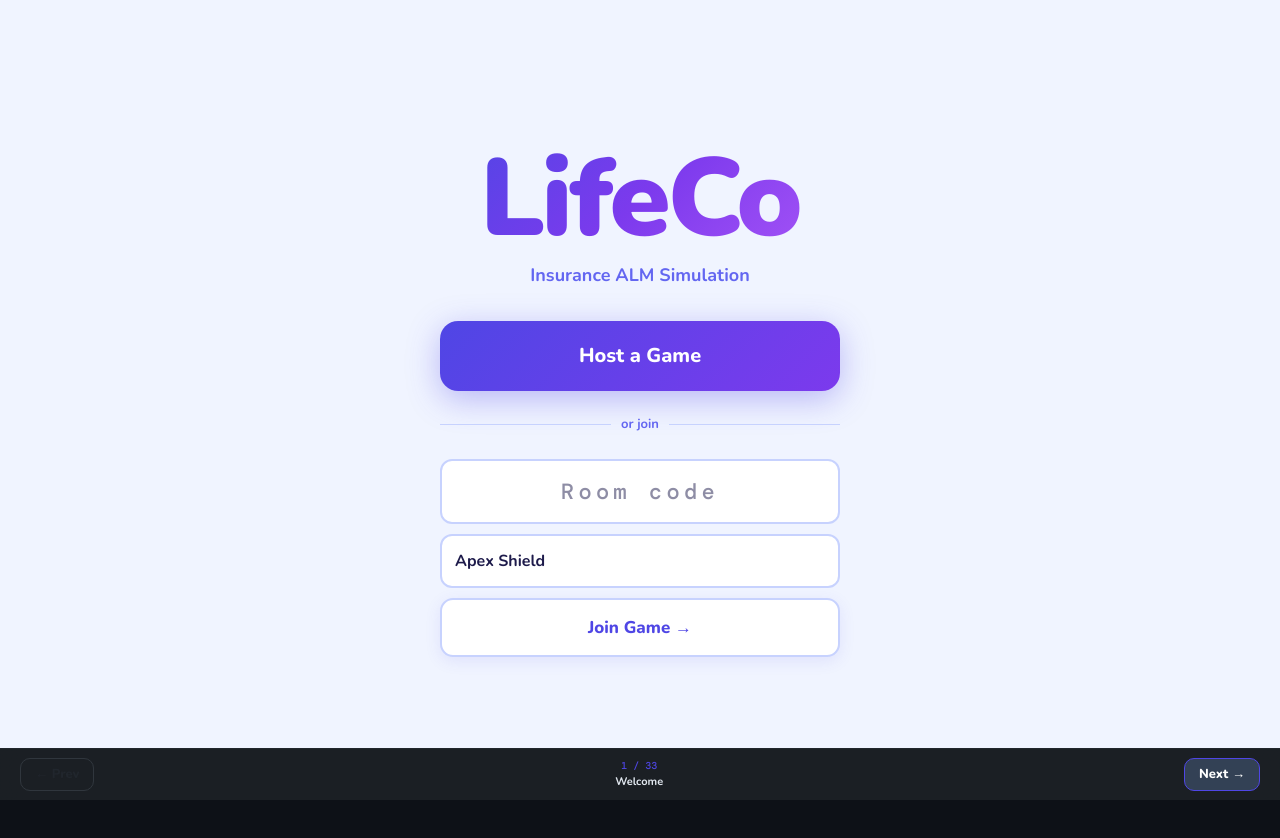
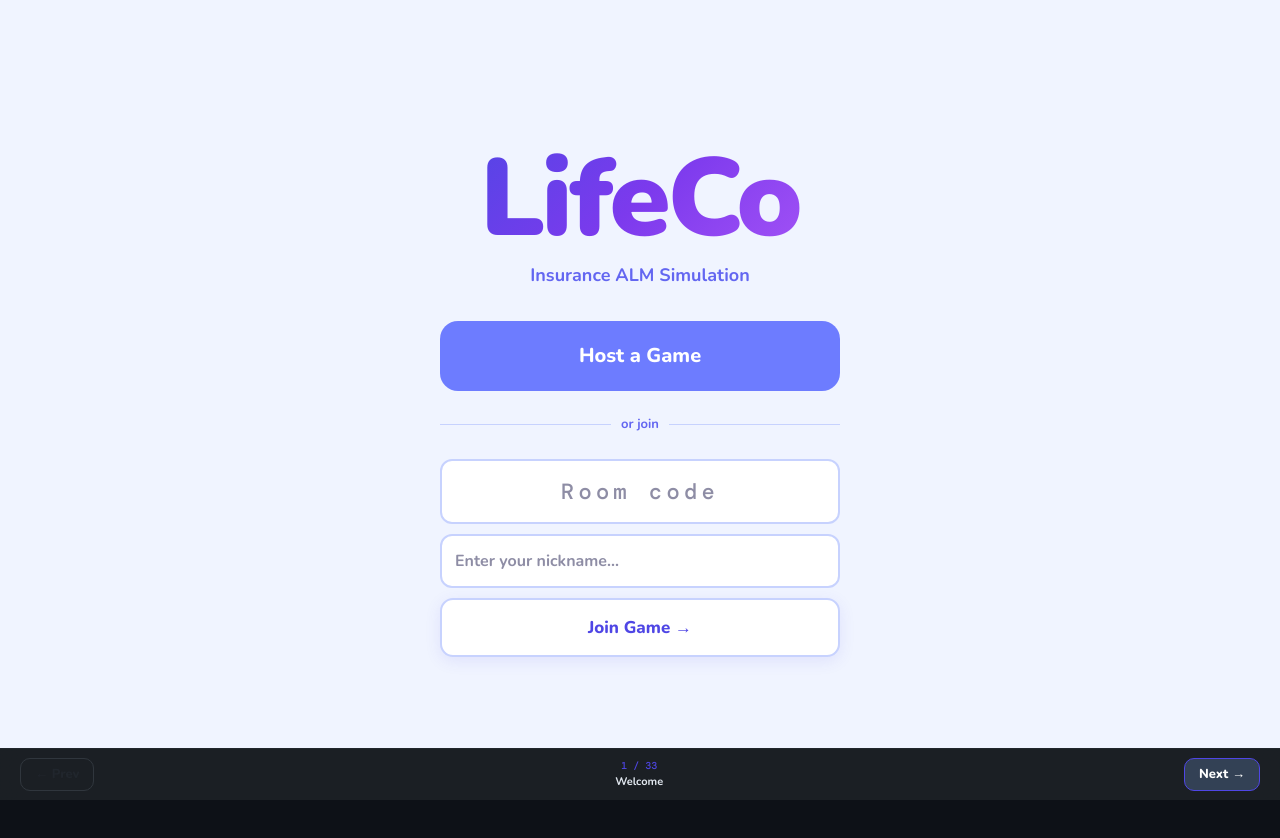
Before and after one commit to LeahForton/Game-for-Ameritas, a React (Vite) app: page / in a window 1280 px wide. Shown: the top 838 px of the page. Built offline with nearby package versions, Linux system fonts and the light colour scheme.

Commit message:
update 5

```diff
--- /dev/null
+++ b/api/kv/start.ts
@@ -0,0 +1,28 @@
+import { redis, errorResponse, jsonResponse, roomKey } from "./utils";
+
+export const config = { runtime: "edge" };
+
+export default async function handler(req: Request) {
+  if (req.method !== "POST") {
+    return errorResponse("Method not allowed", 405);
+  }
+
+  const body = await req.json().catch(() => null);
+  const code = String(body?.code ?? "").trim().toUpperCase().replace(/[^A-Z]/g, "").slice(0, 4);
+  if (!code) {
+    return errorResponse("Missing room code", 400);
+  }
+
+  const key = roomKey(code);
+  const room = await redis.get(key);
+  if (!room) {
+    return errorResponse("Room not found", 404);
+  }
+
+  await redis.set(key, {
+    ...(room as Record<string, unknown>),
+    status: "started",
+  });
+
+  return jsonResponse({ success: true, code });
+}
--- a/src/app/App.tsx
+++ b/src/app/App.tsx
@@ -427,7 +427,7 @@ const ErrorOverlay = ({message,onClose}:{message:string;onClose:()=>void}) => (
 
 const HomeScreen = ({onHost,onJoin,isBusy,roleLocked}:{onHost:(name:string)=>void;onJoin:(code:string,name:string)=>void;isBusy:boolean;roleLocked:boolean}) => {
   const [code,setCode]=useState("");
-  const [name,setName]=useState("Apex Shield");
+  const [name,setName]=useState("");
   return (
     <div style={{minHeight:"100vh",background:"#f0f4ff",display:"flex",flexDirection:"column",
       alignItems:"center",justifyContent:"center",padding:"40px 24px",fontFamily:F}}>
@@ -441,13 +441,13 @@ const HomeScreen = ({onHost,onJoin,isBusy,roleLocked}:{onHost:(name:string)=>voi
           Insurance ALM Simulation
         </p>
 
-<button onClick={()=>!isBusy&&!roleLocked&&onHost(name.trim()||"Apex Shield")} disabled={isBusy || roleLocked} style={{
+<button onClick={()=>!isBusy&&!roleLocked&&name.trim()&&onHost(name.trim())} disabled={isBusy || roleLocked || !name.trim()} style={{
             fontFamily:F,fontWeight:800,fontSize:"20px",padding:"20px 0",borderRadius:"18px",
-            border:"none",cursor:isBusy || roleLocked?"not-allowed":"pointer",width:"100%",
-            background:isBusy || roleLocked?"#6d7cff":"linear-gradient(135deg,#4f46e5,#7c3aed)",color:"#fff",
-            boxShadow:isBusy || roleLocked?"none":"0 8px 32px rgba(79,70,229,.35)",marginBottom:"24px",
+            border:"none",cursor:isBusy || roleLocked || !name.trim()?"not-allowed":"pointer",width:"100%",
+            background:isBusy || roleLocked || !name.trim()?"#6d7cff":"linear-gradient(135deg,#4f46e5,#7c3aed)",color:"#fff",
+            boxShadow:isBusy || roleLocked || !name.trim()?"none":"0 8px 32px rgba(79,70,229,.35)",marginBottom:"24px",
             transition:"transform .15s"}}
-            onMouseEnter={e=>{if(!isBusy && !roleLocked)(e.currentTarget as HTMLElement).style.transform="translateY(-2px)"}}
+            onMouseEnter={e=>{if(!isBusy && !roleLocked && name.trim())(e.currentTarget as HTMLElement).style.transform="translateY(-2px)"}}
           onMouseLeave={e=>{(e.currentTarget as HTMLElement).style.transform=""}}>
           Host a Game
         </button>
@@ -465,11 +465,11 @@ const HomeScreen = ({onHost,onJoin,isBusy,roleLocked}:{onHost:(name:string)=>voi
               padding:"14px",borderRadius:"12px",border:"2px solid #c7d2fe",
               background:"#fff",color:"#1e1b4b",outline:"none",boxSizing:"border-box",width:"100%"}}/>
           <input value={name} onChange={e=>setName(e.target.value)}
-            placeholder="Your nickname" style={{
+            placeholder="Enter your nickname..." style={{
               fontFamily:F,fontSize:"16px",fontWeight:700,
               padding:"13px",borderRadius:"12px",border:"2px solid #c7d2fe",
               background:"#fff",color:"#1e1b4b",outline:"none",boxSizing:"border-box",width:"100%"}}/>
-          <button onClick={()=>!isBusy&&!roleLocked&&onJoin(code.trim().toUpperCase(), name.trim()||"Apex Shield")} disabled={isBusy || roleLocked} style={{
+          <button onClick={()=>!isBusy&&!roleLocked&&onJoin(code.trim().toUpperCase(), name.trim())} disabled={isBusy || roleLocked || !name.trim()} style={{
             fontFamily:F,fontWeight:800,fontSize:"17px",padding:"15px",borderRadius:"13px",
             cursor:isBusy || roleLocked?"not-allowed":"pointer",
             background:isBusy || roleLocked?"#f8fbff":"#fff",color:"#4f46e5",border:"2px solid #c7d2fe",
@@ -506,7 +506,7 @@ const HostLobbyScreen = ({
           <div style={{fontFamily:M,fontSize:"clamp(52px,12vw,84px)",fontWeight:500,letterSpacing:"0.2em",color:"#818cf8",lineHeight:1,marginBottom:"12px"}}>
             {roomCode}
           </div>
-          <p style={{fontSize:"13px",color:"#e2e8f0"}}>lifeco.game → Enter this code to join</p>
+          <p style={{fontSize:"13px",color:"#e2e8f0"}}>Go to our website and enter this code to join:</p>
         </div>
         <p style={{fontSize:"20px",fontWeight:800,marginBottom:"18px",color:"#c7d2fe"}}>
           {players.length} players connected
@@ -1304,7 +1304,7 @@ export default function App() {
   const [roleLocked,  setRoleLocked]  = useState(false);
   const [choices,     setChoices]     = useState<(string|null)[]>(Array(5).fill(null));
   const [orsa,        setOrsa]        = useState<(string|null)[]>(Array(5).fill(null));
-  const [companyName, setCompanyName] = useState("Apex Shield");
+  const [companyName, setCompanyName] = useState("");
   const [roomCode,    setRoomCode]    = useState("");
   const [players,     setPlayers]     = useState<LobbyPlayer[]>([]);
   const [roomStatus,  setRoomStatus]  = useState<KVRoomStatus>("waiting");
@@ -1346,20 +1346,24 @@ export default function App() {
 
   const handleHost = async (name: string) => {
     if (isBusy) return;
+    if (!name.trim()) {
+      setLobbyError("Please enter a nickname before hosting.");
+      return;
+    }
     setLobbyError(null);
     setIsBusy(true);
     const code = normalizeRoomCode(generateRoomCode(4));
     console.log("handleHost start", { name, code });
     try {
-      const result = await createRoomInKV(code, name);
+      const result = await createRoomInKV(code, name.trim());
       console.log("handleHost success", { result });
-      setCompanyName(name);
+      setCompanyName(name.trim());
       setRoomCode(code);
       setViewMode("host");
       setIsHost(true);
       setRoleLocked(true);
       setRoomStatus("waiting");
-      setPlayers([{ id: "host", name }]);
+      setPlayers([{ id: "host", name: name.trim() }]);
       setStepIdx(STEPS.findIndex(item => item.id === "host-lobby"));
     } catch (error) {
       console.log("handleHost error", error);
@@ -1373,6 +1377,10 @@ export default function App() {
     if (isBusy) return;
     if (!code || code.length !== 4) {
       setLobbyError("Please enter a valid 4-letter room code to join.");
+      return;
+    }
+    if (!name.trim()) {
+      setLobbyError("Please enter a nickname before joining.");
       return;
     }
 
@@ -1399,8 +1407,13 @@ export default function App() {
     setLobbyError(null);
     setIsBusy(true);
     try {
-      await startRoomInKV(roomCode);
-      setRoomStatus("started");
+      const result = await startRoomInKV(roomCode);
+      console.log("handleStart result", result);
+      if (result?.success) {
+        setRoomStatus("started");
+      } else {
+        throw new Error(result?.message || "Failed to start room");
+      }
     } catch (error) {
       setLobbyError((error as Error).message);
     } finally {
```
